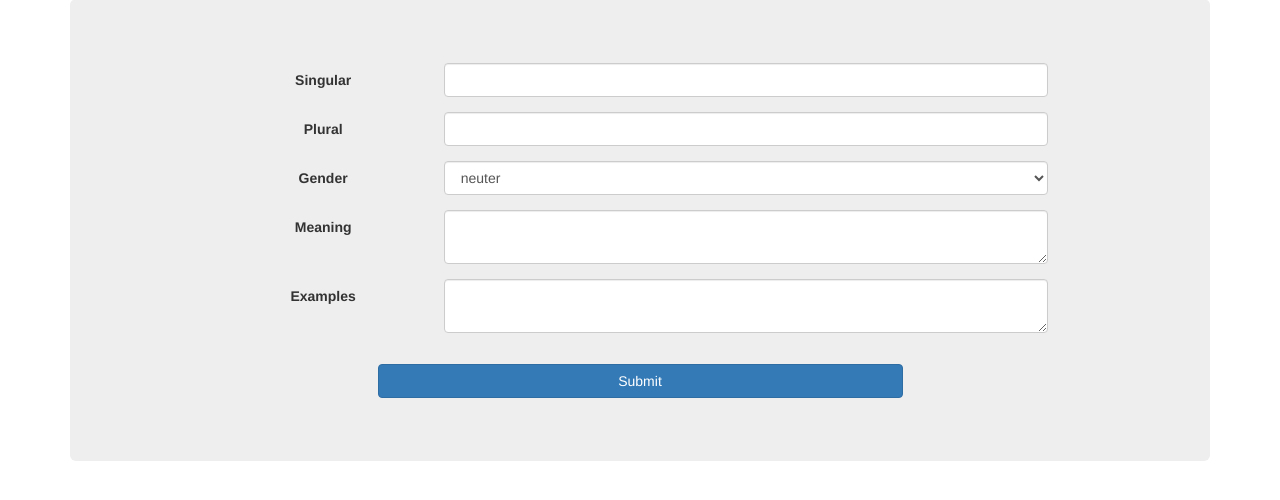
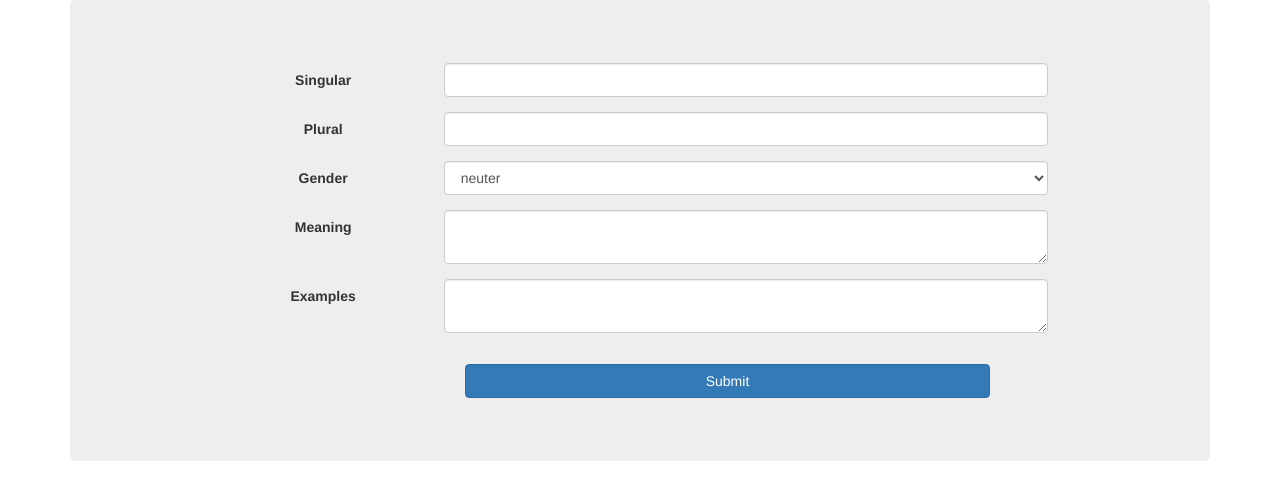
Before and after one commit to Encrylize/MyDictionary, a Flask app: page /new/noun in a window 1280 px wide. Shown: the part 169-669 px from the top of the page. Run offline with Flask 2, Linux system fonts and the light colour scheme; the visitor is signed in with stand-in values (Sample User, id 1); data comes from the database, SQL or seed files in the repository; some libraries are stand-ins or nearby versions.

Commit message:
1+ col offset on submit button

```diff
--- a/app/templates/form.html
+++ b/app/templates/form.html
@@ -28,7 +28,7 @@
     {% endfor %}
 
     <div class="form-group">
-      <input class="col-md-offset-3 col-md-6 col-xs-12 btn btn-primary" type="submit">
+      <input class="col-md-offset-4 col-md-6 col-xs-12 btn btn-primary" type="submit">
     </div>
   </form>
 </div>
```
